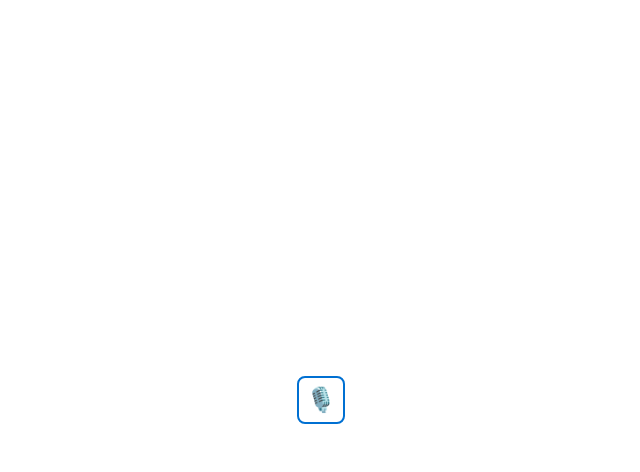
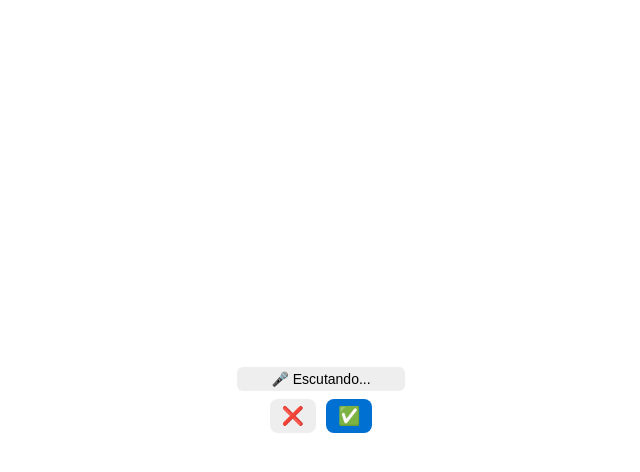
Before and after one commit to welington708/microfone-verde-gpt, a plain HTML site: page index.html in a window 1280 px wide. Both pictures are taken after a click on the button "🎙️". Shown: the whole page, without its empty margins (319-959 px from the left). Drawn offline with Linux system fonts and the light colour scheme.

Commit message:
Index com botão de gravação

```diff
--- a/index.html
+++ b/index.html
@@ -2,7 +2,7 @@
 <html lang="pt-br">
 <head>
   <meta charset="UTF-8" />
-  <title>Botão de Voz</title>
+  <title>Reconhecimento de Voz</title>
   <style>
     html, body {
       margin: 0;
@@ -12,6 +12,7 @@
       align-items: center;
       justify-content: center;
       height: 100%;
+      font-family: sans-serif;
     }
 
     .botao-microfone {
@@ -21,86 +22,146 @@
       border: 2px solid #0070d2;
       border-radius: 8px;
       font-size: 24px;
-      text-align: center;
       cursor: pointer;
-      line-height: 1;
       display: flex;
       align-items: center;
       justify-content: center;
-      transition: background-color 0.2s ease-in-out;
     }
 
-    .botao-microfone:hover {
-      background-color: #e6f0ff;
+    .controle-voz {
+      display: flex;
+      flex-direction: column;
+      align-items: center;
+      gap: 8px;
     }
 
-    .botao-microfone.gravando {
-      background-color: red;
+    .texto-parcial {
+      font-size: 14px;
+      text-align: center;
+      padding: 4px;
+      background: #eee;
+      border-radius: 6px;
+      width: 160px;
+    }
+
+    .botoes-controle {
+      display: flex;
+      gap: 10px;
+    }
+
+    .botoes-controle button {
+      font-size: 18px;
+      padding: 6px 12px;
+      border: none;
+      border-radius: 8px;
+      cursor: pointer;
+    }
+
+    .botoes-controle button.confirmar {
+      background-color: #0070d2;
       color: white;
-      border-color: red;
+    }
+
+    .botoes-controle button.cancelar {
+      background-color: #eee;
+      color: #333;
     }
   </style>
 </head>
 <body>
 
+  <div id="app">
     <button id="btnGravar" class="botao-microfone" title="Clique para falar">🎙️</button>
+  </div>
 
   <script>
-    const btn = document.getElementById('btnGravar');
+    const app = document.getElementById('app');
     const TARGET_ORIGIN = 'https://verdeagritech--testes.sandbox.lightning.force.com';
+
     let recognition;
-    let isGravando = false;
+    let textoFinal = '';
 
-    btn.onclick = () => {
+    function iniciarReconhecimento() {
       if (!('webkitSpeechRecognition' in window)) {
         alert('Reconhecimento de voz não suportado neste navegador.');
         return;
       }
 
-      if (!isGravando) {
       recognition = new webkitSpeechRecognition();
       recognition.lang = 'pt-BR';
-        recognition.interimResults = false;
-        recognition.maxAlternatives = 1;
+      recognition.interimResults = true;
 
-        recognition.onstart = () => {
-          isGravando = true;
-          btn.textContent = '⏹️';
-          btn.classList.add('gravando');
-        };
+      let textoParcial = '';
+
+      // UI de controle
+      const container = document.createElement('div');
+      container.className = 'controle-voz';
+      container.innerHTML = `
+        <div class="texto-parcial" id="parcial">🎤 Escutando...</div>
+        <div class="botoes-controle">
+          <button class="cancelar">❌</button>
+          <button class="confirmar">✅</button>
+        </div>
+      `;
+      app.innerHTML = '';
+      app.appendChild(container);
+
+      // status para LWC
+      window.parent.postMessage({ status: 'gravando' }, TARGET_ORIGIN);
 
       recognition.onresult = (event) => {
-          const texto = event.results[0][0].transcript;
-          console.log('🗣️ Texto reconhecido:', texto);
+        textoParcial = '';
+        for (let i = event.resultIndex; i < event.results.length; ++i) {
+          const resultado = event.results[i][0].transcript;
+          if (event.results[i].isFinal) {
+            textoFinal += resultado;
+          } else {
+            textoParcial += resultado;
+          }
+        }
+        document.getElementById('parcial').textContent = textoParcial || textoFinal;
 
-          window.parent.postMessage(
-            { textoTranscrito: texto },
-            TARGET_ORIGIN
-          );
-
-          console.log('✅ Texto enviado via postMessage');
+        // opcional: envia texto parcial em tempo real
+        if (textoParcial) {
+          window.parent.postMessage({ textoParcial }, TARGET_ORIGIN);
+        }
       };
 
       recognition.onerror = (event) => {
-          console.error('❌ Erro no reconhecimento:', event.error);
-          alert('Erro: ' + event.error);
+        console.error('Erro:', event.error);
+        alert('Erro de reconhecimento: ' + event.error);
+        cancelar();
       };
 
       recognition.onend = () => {
-          isGravando = false;
-          btn.textContent = '🎙️';
-          btn.classList.remove('gravando');
+        console.log('Reconhecimento finalizado');
       };
 
       recognition.start();
-      } else {
+
+      // Botões
+      container.querySelector('.cancelar').onclick = () => {
         recognition.stop();
+        textoFinal = '';
+        app.innerHTML = `<button id="btnGravar" class="botao-microfone" title="Clique para falar">🎙️</button>`;
+        window.parent.postMessage({ status: 'encerrado' }, TARGET_ORIGIN);
+        document.getElementById('btnGravar').onclick = iniciarReconhecimento;
+      };
+
+      container.querySelector('.confirmar').onclick = () => {
+        recognition.stop();
+        if (textoFinal.trim().length > 0) {
+          window.parent.postMessage({ textoTranscrito: textoFinal }, TARGET_ORIGIN);
+          console.log('✅ Texto enviado via postMessage:', textoFinal);
         }
+        app.innerHTML = `<button id="btnGravar" class="botao-microfone" title="Clique para falar">🎙️</button>`;
+        window.parent.postMessage({ status: 'encerrado' }, TARGET_ORIGIN);
+        document.getElementById('btnGravar').onclick = iniciarReconhecimento;
       };
+    }
+
+    document.getElementById('btnGravar').onclick = iniciarReconhecimento;
   </script>
 
 </body>
 </html>
-<!-- Entrada de texto e áudio git add index.html
-git commit -m "🛠️ com reconhecimento"
-git push origin main -->
```
Lines whose indentation alone changed are shown as unchanged.
